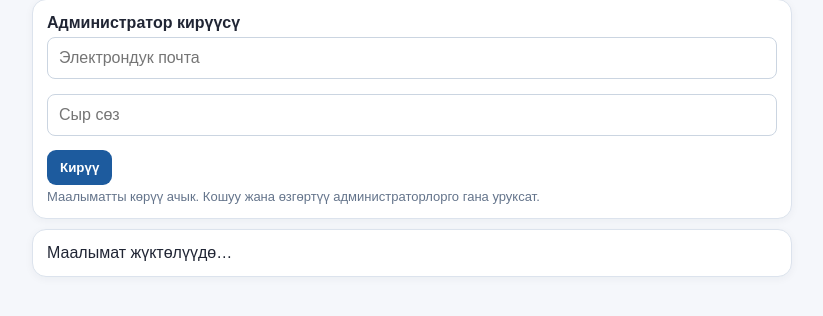
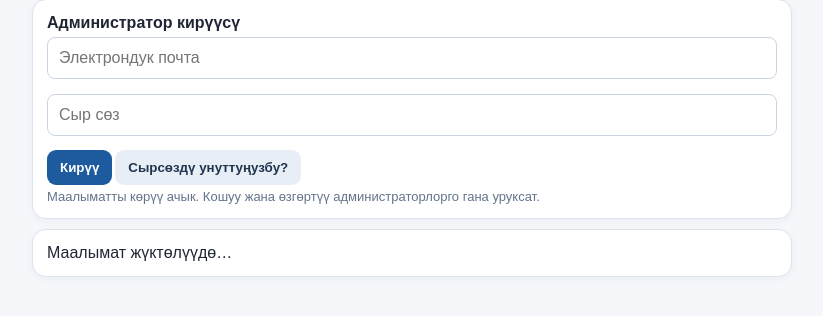
Before and after one commit to shaiymuruu/shaiym-uruu, a plain HTML site: page index.html in a window 1280 px wide. Shown: the part 80-396 px from the top of the page, without its empty margins (228-1051 px from the left). Drawn offline with Linux system fonts and the light colour scheme; no server answers.

Commit message:
Add forgot password button and functionality

```diff
--- a/index.html
+++ b/index.html
@@ -25,7 +25,7 @@ input,select,textarea{box-sizing:border-box;width:100%;padding:11px;border:1px s
     <b>Администратор кирүүсү</b>
     <input id="email" type="email" placeholder="Электрондук почта">
     <input id="password" type="password" placeholder="Сыр сөз">
-    <button id="login">Кирүү</button><button id="logout" class="secondary hidden">Чыгуу</button>
+    <button id="login">Кирүү</button><button id="forgot" class="secondary">Сырсөздү унуттуңузбу?</button><button id="logout" class="secondary hidden">Чыгуу</button>
     <div class="small">Маалыматты көрүү ачык. Кошуу жана өзгөртүү администраторлорго гана уруксат.</div>
   </div>
   <div id="status"></div>
@@ -116,6 +116,7 @@ $("save").onclick=async()=>{
 };
 async function removePerson(p){if(!confirm(personName(p)+" өчүрүлсүнбү?"))return;try{await deleteDoc(doc(db,"people",p.id));await load()}catch(e){msg(e.message)}}
 $("login").onclick=async()=>{try{await signInWithEmailAndPassword(auth,$("email").value.trim(),$("password").value);msg("Кирдиңиз.")}catch(e){msg("Кирүү ишке ашкан жок: "+e.message)}};
+$("forgot").onclick=async()=>{const email=$("email").value.trim();if(!email){msg("Алгач электрондук почтаңызды жазыңыз.");$("email").focus();return}try{await sendPasswordResetEmail(auth,email);msg("Сырсөздү жаңыртуу шилтемеси почтаңызга жөнөтүлдү. Кирүүчү каттарды жана Спам папкасын текшериңиз.")}catch(e){msg("Кат жөнөтүлгөн жок. Почтаны туура жазганыңызды текшериңиз.")}};
 $("logout").onclick=()=>signOut(auth);
 onAuthStateChanged(auth,u=>{user=u;$("login").classList.toggle("hidden",!!u);$("logout").classList.toggle("hidden",!u);render()});
 load();
```
